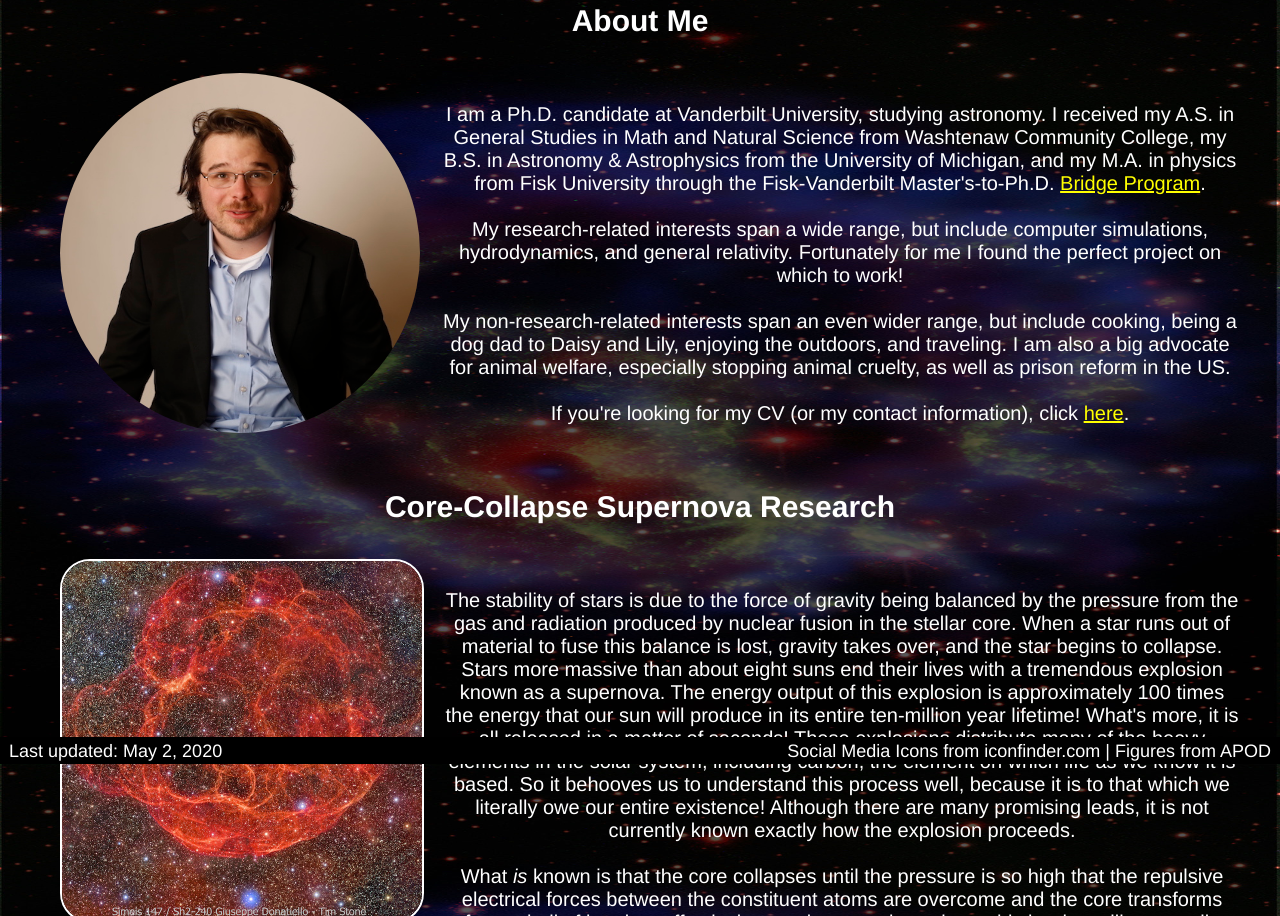
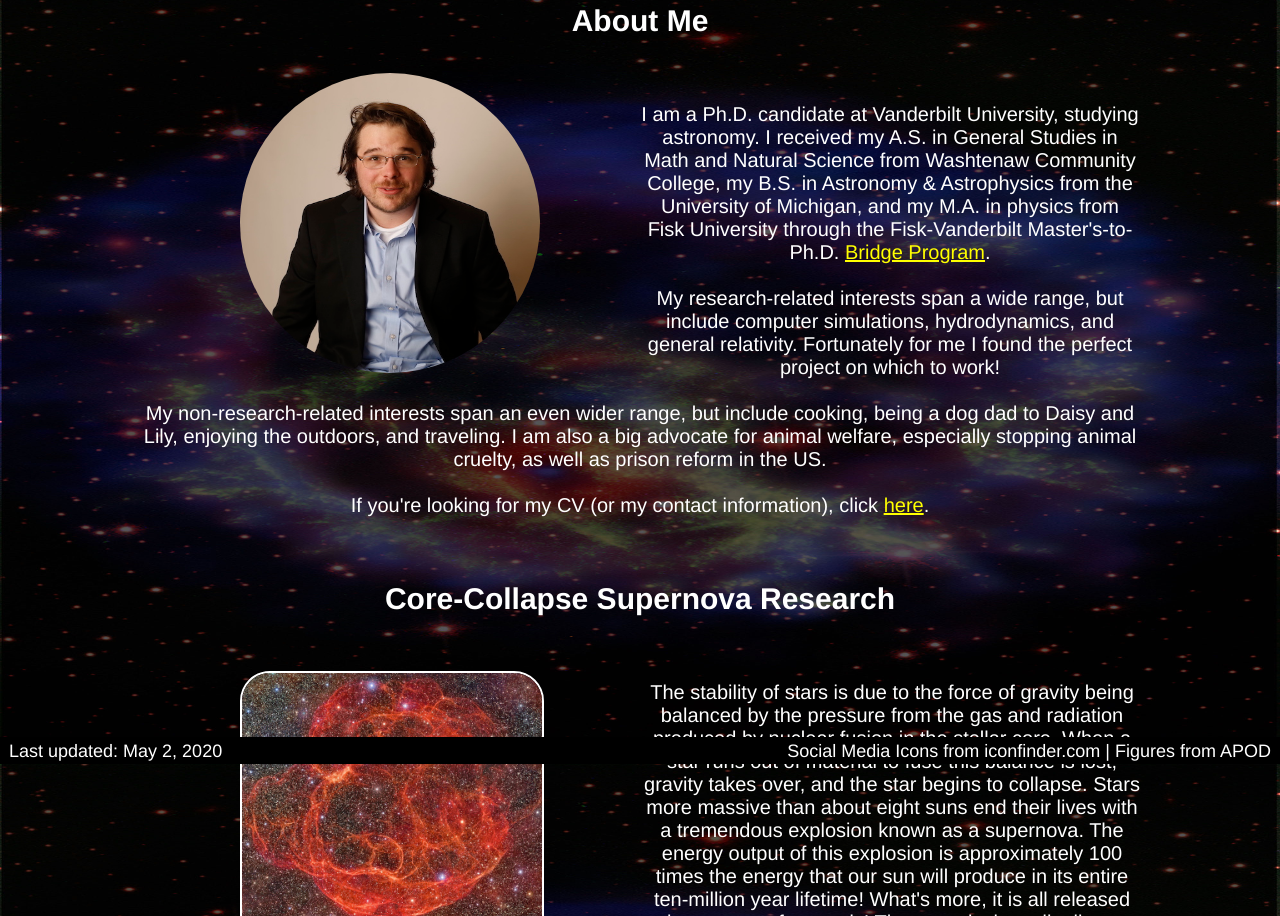
Before and after one commit to dunhamsj/Website, a plain HTML site: page index.html in a window 1280 px wide. Shown: the part 36-952 px from the top of the page. Drawn offline with Linux system fonts and the light colour scheme.

Commit message:
Updated style

```diff
--- a/index.html
+++ b/index.html
@@ -119,7 +119,7 @@
     <a class="TopAnchor" id="Top"></a>
     <h2 align="center">About Me</h2>
     <div class="row" hspace="10" vspace="10">
-    <img src="Images/HeadShot.jpg" alt="Head shot" hspace="20" vspace="10"
+    <img src="Images/HeadShot.jpg" alt="Head shot" hspace="100" vspace="10"
      align="left" style="height:30%;width:30%;border-radius:50%"/>
     <p align="middle" class="center">
       I am a Ph.D. candidate at Vanderbilt University, studying
@@ -149,7 +149,7 @@
     <a class="SectionAnchor" id="CCSNResearch"></a>
     <h2 align="center">Core-Collapse Supernova Research</h2>
     <div class="row">
-    <img src="Images/Supernova.jpg" hspace="20" vspace="10"
+    <img src="Images/Supernova.jpg" hspace="100" vspace="30"
      class="rounded-corners" alt="Image of supernova" align="left"
      style="height:30%;width:30%"/>
     <p align="middle" class="center">
@@ -207,7 +207,7 @@
     <a class="SectionAnchor" id="StrongLensingResearch"></a>
     <h2 align="center">Strong Lensing Research</h2>
     <div class="row">
-    <img src="Images/Smiley.jpg" hspace="20" vspace="10"
+    <img src="Images/Smiley.jpg" hspace="100" vspace="30"
      class="rounded-corners" alt="Image of smiley face lens" align="right"
      style="height:30%;width:30%"/>
       <p align="middle" class="center">
--- a/style.css
+++ b/style.css
@@ -97,8 +97,8 @@ img.rounded-corners
 /*--- Body ---*/
 body
 {
-  margin-left           : 2.0em;
-  margin-right          : 2.0em;
+  margin-left           : 7.0em;
+  margin-right          : 7.0em;
   margin-top            : 2.0em;
   margin-bottom         : 2.0em;
   font-family           : Helvetica;
@@ -112,7 +112,7 @@ body
 }
 .center
 {
-  padding : 20px 0;
+  padding : 1.0em 0;
 }
 p a:link,
 p a:visited
```
